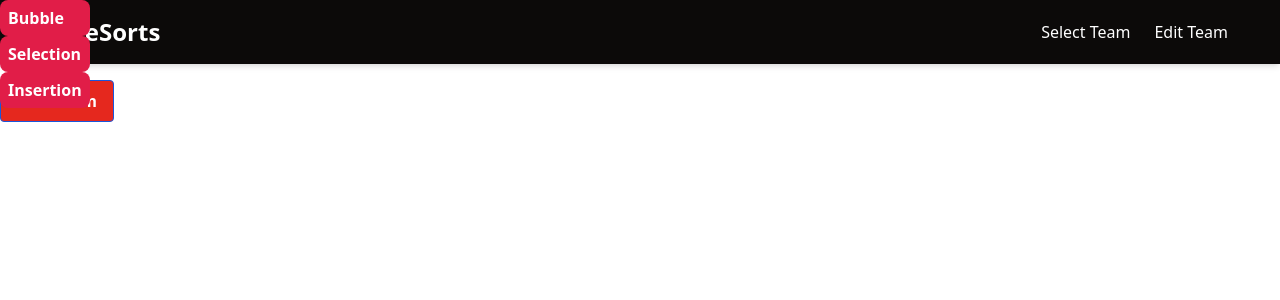
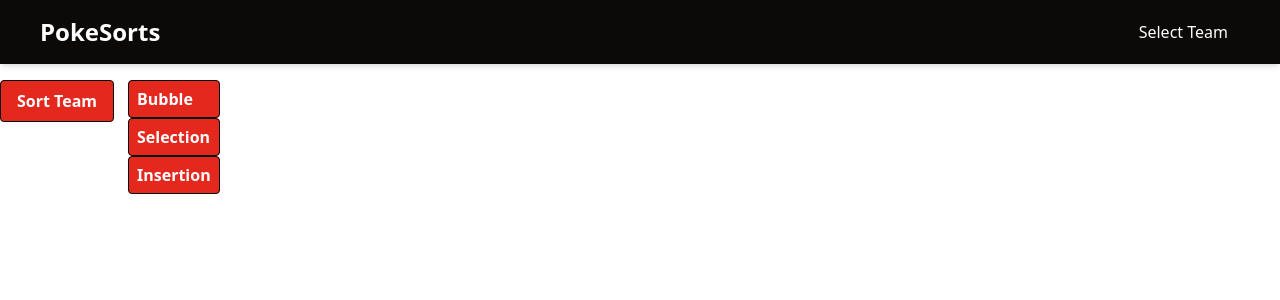
Before and after one commit to palexandre1/Poke-sorts, a React app in the folder Poke-Sorts/: page / in a window 1280 px wide. Both pictures are taken after a click on the button "Sort Team". Shown: the top 300 px of the page. Built offline with nearby package versions, Linux system fonts and the light colour scheme; the HTML template or start-up script is replaced by a standard one.

Commit message:
styling changes, added header to select page, removed edit page

```diff
--- a/Poke-Sorts/src/components/DropdownMenu.jsx
+++ b/Poke-Sorts/src/components/DropdownMenu.jsx
@@ -17,12 +17,11 @@ function DropdownMenu({ sort }) {
   // };
 
   return (
-    <div>
-      <ul className="absolute top-0 list-none">
-        <li className="px-2 py-1.5 font-bold text-white bg-rose-600 rounded-lg hover:bg-rose-800 cursor-pointer" onClick={handleBubble}>Bubble</li>
-        <li className="px-2 py-1.5 font-bold text-white bg-rose-600 rounded-lg hover:bg-rose-800 cursor-pointer" onClick={handleSelect}>Selection</li>
-        <li className="px-2 py-1.5 font-bold text-white bg-rose-600 rounded-lg hover:bg-rose-800 cursor-pointer" onClick={handleInsertion}>Insertion</li>
-        {/* <li className="px-2 py-1.5 font-bold text-white bg-rose-600 rounded-lg hover:bg-rose-800 cursor-not-allowed" onClick={handleMerge}>Merge</li> */}
+    <div className="absolute flex left-32">
+      <ul className="list-none">
+        <li className="px-2 py-1.5 font-bold text-white bg-ball-500 rounded hover:bg-rose-800 cursor-pointer border border-black" onClick={handleBubble}>Bubble</li>
+        <li className="px-2 py-1.5 font-bold text-white bg-ball-500 rounded hover:bg-rose-800 cursor-pointer border border-black" onClick={handleSelect}>Selection</li>
+        <li className="px-2 py-1.5 font-bold text-white bg-ball-500 rounded hover:bg-rose-800 cursor-pointer border border-black" onClick={handleInsertion}>Insertion</li>
       </ul>
     </div>
   );
--- a/Poke-Sorts/src/components/Header.jsx
+++ b/Poke-Sorts/src/components/Header.jsx
@@ -21,12 +21,14 @@ const Header = function () {
         </div>
         {/* nav links here */}
         <ul className={`md:flex pl-9 md:pl-0 md:items-center md:pb-0 pb-12`}>
+          {window.location.pathname !== '/select' && (
           <Link to="/select">
             <button type="button" className="text-white py-1 px-3 md:md-8 rounded md:static">Select Team</button>
           </Link>
-          <Link to="/edit">
-            <button type="button" className="text-white py-1 px-3 md:md-8 rounded md:static">Edit Team</button>
-          </Link>
+          /* <Link to="/edit">
+            <button type="button" className="text-white py-1 px-3 md:md-8 rounded md:static">
+            Edit Team</button>
+          </Link> */)}
         </ul>
       </div>
     </div>
--- a/Poke-Sorts/src/components/Pokemon.jsx
+++ b/Poke-Sorts/src/components/Pokemon.jsx
@@ -23,7 +23,7 @@ const Pokemon = forwardRef(({ mon }, ref) => {
         src={mon.sprites.versions['generation-v']['black-white'].animated.front_default}
         alt="/"
       />
-      <span className="absolute bottom-0 left-0">{mon.id}</span>
+      <span className="absolute top-0 left-0">{mon.id}</span>
     </div>
   );
 });
--- a/Poke-Sorts/src/pages/Home.jsx
+++ b/Poke-Sorts/src/pages/Home.jsx
@@ -48,13 +48,13 @@ function Home() {
   }, [state]);
 
   return (
-    <div className="flex flex-col">
+    <div className="flex flex-col relative">
       <Header />
       <div className="flex flex-row mt-20 absolute left-0 justify-center">
-        <button type="button" className="bg-ball-500 text-white h-auto font-bold py-2 px-4 border border-blue-700 rounded" onClick={() => setDropdownVisbile(!isDropdownVisible)}>Sort Team</button>
+        <button type="button" className="bg-ball-500 text-white h-auto font-bold py-2 px-4 border border-black rounded" onClick={() => setDropdownVisbile(!isDropdownVisible)}>Sort Team</button>
+        {isDropdownVisible && <DropdownMenu sort={sort} />}
       </div>
-      {isDropdownVisible && <DropdownMenu sort={sort} />}
-      <div className="flex flex-row mt-20 justify-center">
+      <div className="flex flex-row mt-48 justify-center">
         {team.length > 0 && team.map((pokemon) => (
           <Pokemon
             key={pokemon.id}
--- a/Poke-Sorts/src/pages/Select.jsx
+++ b/Poke-Sorts/src/pages/Select.jsx
@@ -5,6 +5,7 @@ import {
 import { useLoaderData, Link } from 'react-router-dom';
 import { containsPokemon, pokemonQuery } from '../lib/data';
 import shuffle from '../helpers/shuffle.js';
+import Header from '../components/Header.jsx';
 
 function Select() {
   const [selected, setSelected] = useState([]);
@@ -46,14 +47,15 @@ function Select() {
 
   return (
     <div className="flex flex-col gap-10">
-      <div className="sticky top-0">
+      <Header />
+      <div className="sticky top-16">
         <Link to="/">
-          <button type="button" className="px-4 py-2 font-bold text-white bg-rose-600 rounded hover:bg-rose-800">Home</button>
+          <button type="button" className="px-4 py-2 font-bold text-white bg-ball-500 rounded hover:bg-rose-800">Home</button>
         </Link>
         <Link to="/" state={{ roster: selected }}>
-          <button type="submit" className="px-4 py-2 font-bold text-white bg-rose-600 rounded hover:bg-rose-800">Submit</button>
+          <button type="submit" className="px-4 py-2 font-bold text-white bg-ball-500 rounded hover:bg-rose-800">Submit</button>
         </Link>
-        <button type="button" className="px-4 py-2 font-bold text-white bg-rose-600 rounded hover:bg-rose-800" onClick={handleRandom}>Random</button>
+        <button type="button" className="px-4 py-2 font-bold text-white bg-ball-500 rounded hover:bg-rose-800" onClick={handleRandom}>Random</button>
         {showTeam && (
           <div className="flex justify-center w-auto">
             <div className="flex items-center w-auto rounded-lg bg-white p-4 text-gray-500 shadow dark:bg-gray-800 dark:text-gray-400 duration-300">
```
